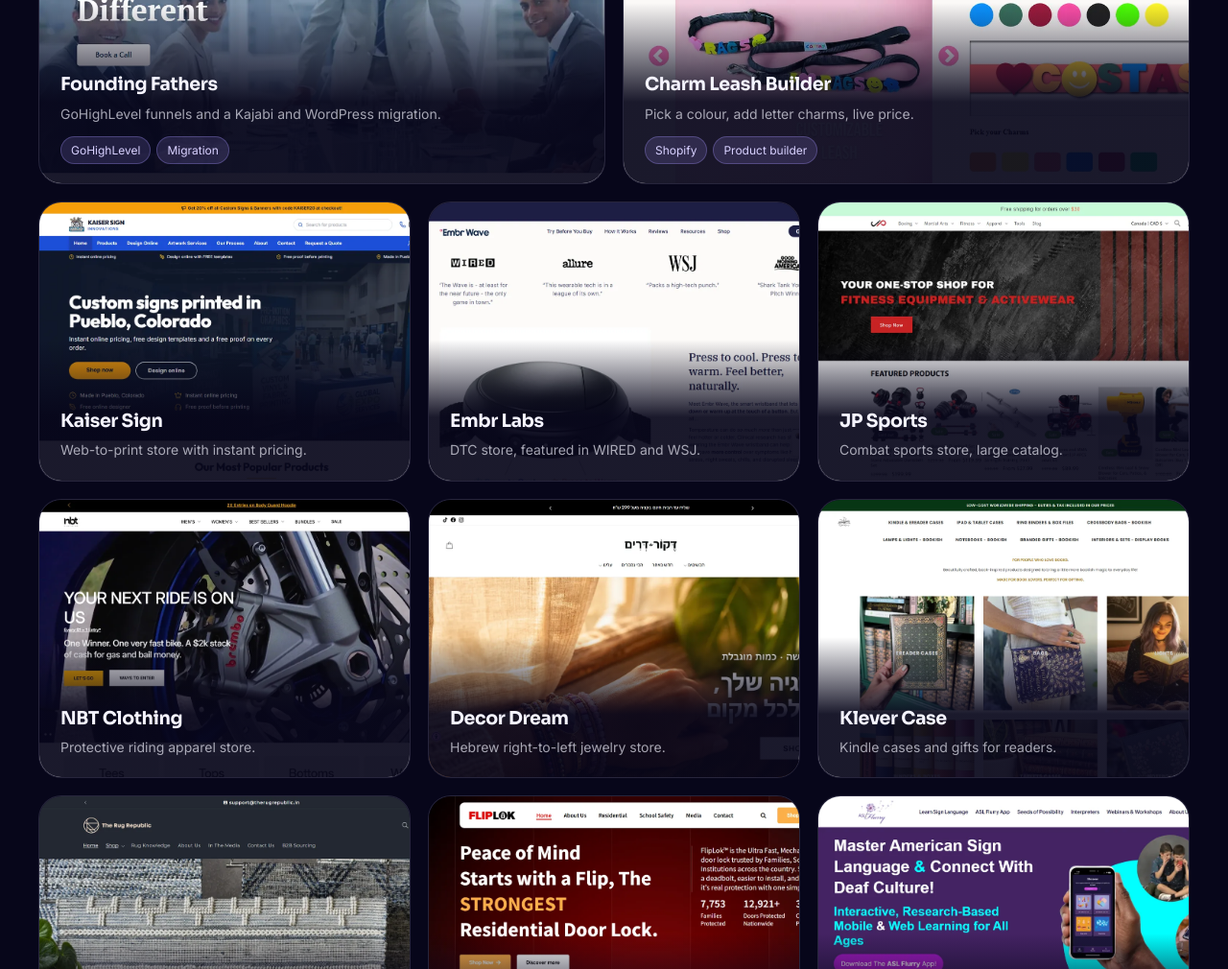
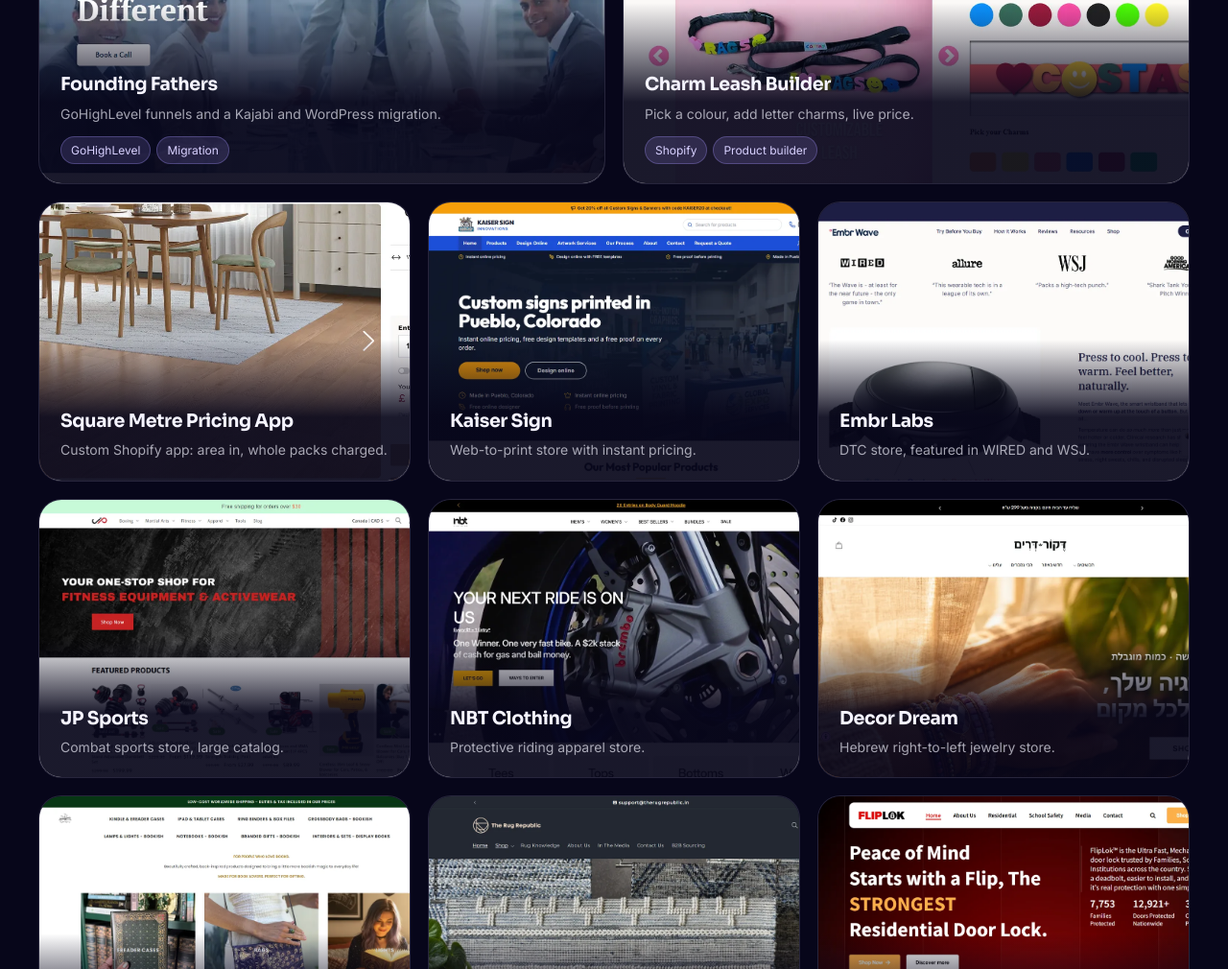
Before and after one commit to talha31aug/talha31aug.github.io, a plain HTML site: page index.html in a window 1280 px wide. Shown: the part 2969-3979 px from the top of the page at 96% size. Drawn offline with Linux system fonts and the light colour scheme.

Commit message:
Work: add UK Flooring Depot square metre pricing app (custom Shopify app)
Co-Authored-By: Claude Opus 5.5 <noreply@anthropic.com>

```diff
--- a/index.html
+++ b/index.html
@@ -271,6 +271,7 @@
         <div class="ov"><h3>Founding Fathers</h3><p>GoHighLevel funnels and a Kajabi and WordPress migration.</p><div class="tags"><span>GoHighLevel</span><span>Migration</span></div></div><span class="arrow">ARROW</span></a>
       <a class="w wide rv" data-c="shopify custom" href="https://www.costaspetaccessories.com/products/charms-leash" target="_blank" rel="noopener"><img src="assets/img/work/costas-pet-shot.webp" alt="Costas Pet charm leash builder" loading="lazy">
         <div class="ov"><h3>Charm Leash Builder</h3><p>Pick a colour, add letter charms, live price.</p><div class="tags"><span>Shopify</span><span>Product builder</span></div></div><span class="arrow">ARROW</span></a>
+      <a class="w rv" data-c="custom shopify" href="https://ukflooringdepot.co.uk/" target="_blank" rel="noopener"><img src="assets/img/work/uk-flooring-shot.webp" alt="UK Flooring Depot pricing app" loading="lazy"><div class="ov"><h3>Square Metre Pricing App</h3><p>Custom Shopify app: area in, whole packs charged.</p></div><span class="arrow">ARROW</span></a>
       <a class="w rv" data-c="custom" href="https://kaisersign.com/" target="_blank" rel="noopener"><img src="assets/img/work/kaiser-sign-shot.webp" alt="Kaiser Sign" loading="lazy"><div class="ov"><h3>Kaiser Sign</h3><p>Web-to-print store with instant pricing.</p></div><span class="arrow">ARROW</span></a>
       <a class="w rv" data-c="shopify" href="https://embrlabs.com" target="_blank" rel="noopener"><img src="assets/img/work/embr-labs-shot.webp" alt="Embr Labs" loading="lazy"><div class="ov"><h3>Embr Labs</h3><p>DTC store, featured in WIRED and WSJ.</p></div><span class="arrow">ARROW</span></a>
       <a class="w rv" data-c="shopify" href="https://jpsports.ca/" target="_blank" rel="noopener"><img src="assets/img/work/jp-sports-shot.webp" alt="JP Sports" loading="lazy"><div class="ov"><h3>JP Sports</h3><p>Combat sports store, large catalog.</p></div><span class="arrow">ARROW</span></a>
```
Also changed, not shown: assets/img/work/uk-flooring-shot.webp (added).
